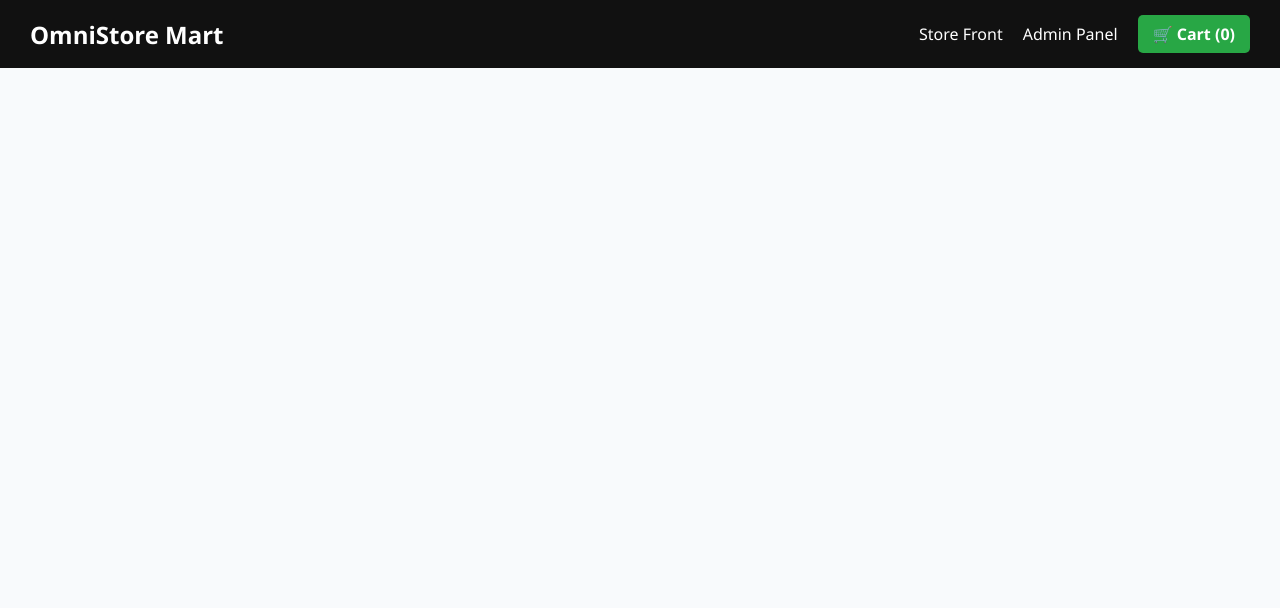
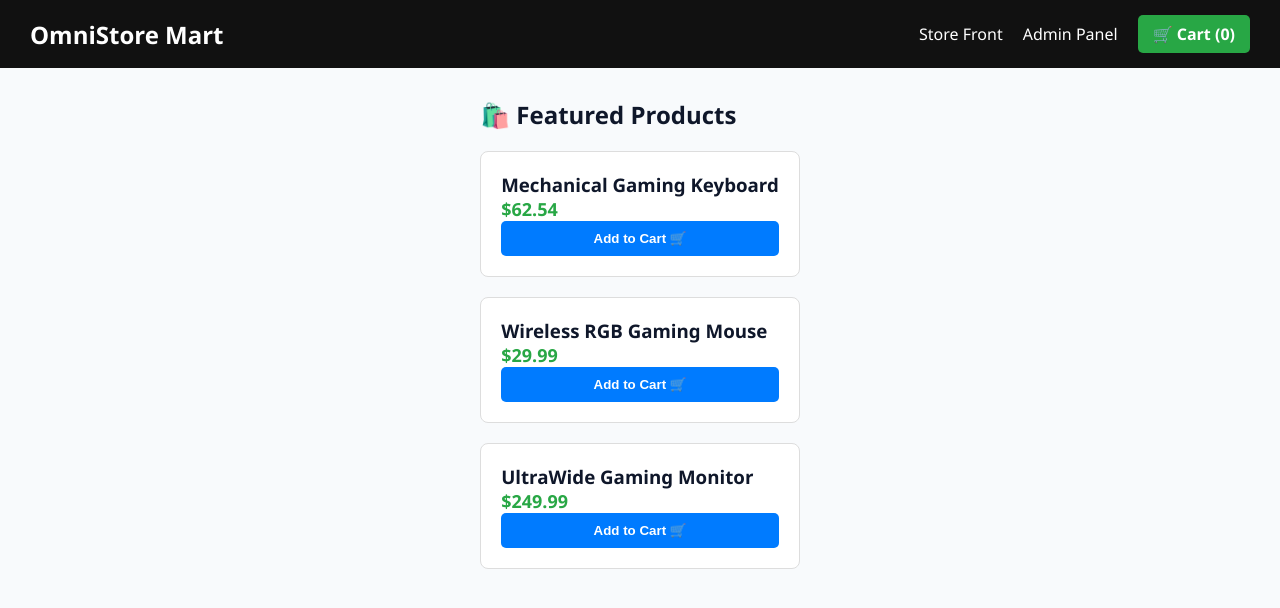
Before and after one commit to amirextra200-clou/omnistore, a React (Vite) app: page / in a window 1280 px wide. Shown: the top 608 px of the page. Built offline with nearby package versions, Linux system fonts and the light colour scheme.

Commit message:
Restore store front route and fix cart state sync

```diff
--- a/src/App.jsx
+++ b/src/App.jsx
@@ -1,12 +1,31 @@
-import React, { useState } from 'react';
+import React, { useState, useEffect } from 'react';
 import { BrowserRouter as Router, Routes, Route, Link } from 'react-router-dom';
-import Cart from './components/Cart'; // Agar path alag ho toh apne folder ke mutabiq check kar lein
+import Cart from './components/Cart';
 
 function App() {
-  // Cart ki main state jo saare items ko store karegi
-  const [cart, setCart] = useState([]);
+  // Cart state
+  const [cart, setCart] = useState(() => {
+    try {
+      const savedCart = localStorage.getItem('omnistore_cart');
+      return savedCart ? JSON.parse(savedCart) : [];
+    } catch {
+      return [];
+    }
+  });
 
-  // Product ko cart mein add karne ka function
+  // Products state (Store Front ke liye)
+  const [products, setProducts] = useState([
+    { id: 1, title: 'Mechanical Gaming Keyboard', price: 62.54, image: '' },
+    { id: 2, title: 'Wireless RGB Gaming Mouse', price: 29.99, image: '' },
+    { id: 3, title: 'UltraWide Gaming Monitor', price: 249.99, image: '' },
+  ]);
+
+  // Save cart to localStorage so it doesn't disappear on reload
+  useEffect(() => {
+    localStorage.setItem('omnistore_cart', JSON.stringify(cart));
+  }, [cart]);
+
+  // Product add karne ka function
   const addToCart = (product) => {
     setCart(prevCart => {
       const existingItem = prevCart.find(item => item.id === product.id);
@@ -19,12 +38,12 @@ function App() {
     });
   };
 
-  // Cart se item remove karne ka function
+  // Item remove karne ka function
   const removeFromCart = (id) => {
     setCart(prevCart => prevCart.filter(item => item.id !== id));
   };
 
-  // Quantity increase/decrease karne ka function
+  // Quantity update karne ka function
   const updateQuantity = (id, newQty) => {
     if (newQty < 1) return;
     setCart(prevCart =>
@@ -32,12 +51,12 @@ function App() {
     );
   };
 
-  // Saara cart clear karne ka function
+  // Clear cart
   const clearCart = () => {
     setCart([]);
   };
 
-  // Header ke liye total quantity count (quantities ka sum)
+  // Total items count for header badge
   const totalCartCount = cart.reduce((sum, item) => sum + (item.quantity || 1), 0);
 
   return (
@@ -54,9 +73,33 @@ function App() {
         </div>
       </nav>
 
-      {/* Routes Setup */}
+      {/* Routes */}
       <Routes>
-        {/* Cart Page Route - Yahan 'cart' state ko 'cartItems' ke tor par pass kiya gaya hai */}
+        {/* Store Front Page */}
+        <Route
+          path="/"
+          element={
+            <div style={{ padding: '30px', maxWidth: '1000px', margin: '0 auto' }}>
+              <h2>🛍️ Featured Products</h2>
+              <div style={{ display: 'grid', gridTemplateColumns: 'repeat(auto-fit, minmax(250px, 1fr))', gap: '20px', marginTop: '20px' }}>
+                {products.map(product => (
+                  <div key={product.id} style={{ border: '1px solid #ddd', padding: '20px', borderRadius: '8px', background: '#fff' }}>
+                    <h3>{product.title}</h3>
+                    <p style={{ color: '#28a745', fontWeight: 'bold', fontSize: '18px' }}>${product.price}</p>
+                    <button
+                      onClick={() => addToCart(product)}
+                      style={{ background: '#007bff', color: '#fff', border: 'none', padding: '10px 15px', borderRadius: '5px', cursor: 'pointer', width: '100%', fontWeight: 'bold' }}
+                    >
+                      Add to Cart 🛒
+                    </button>
+                  </div>
+                ))}
+              </div>
+            </div>
+          }
+        />
+
+        {/* Cart Page */}
         <Route
           path="/cart"
           element={
```
